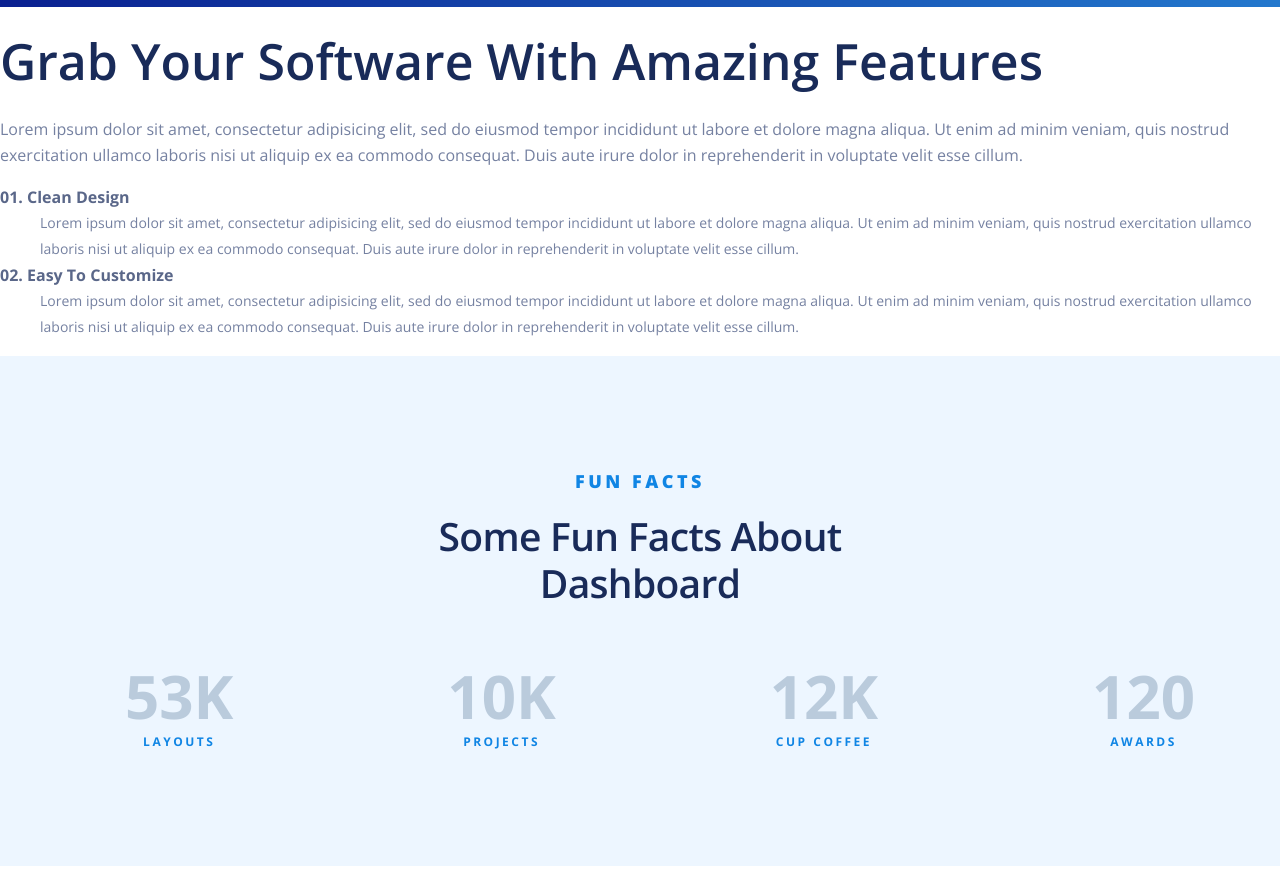
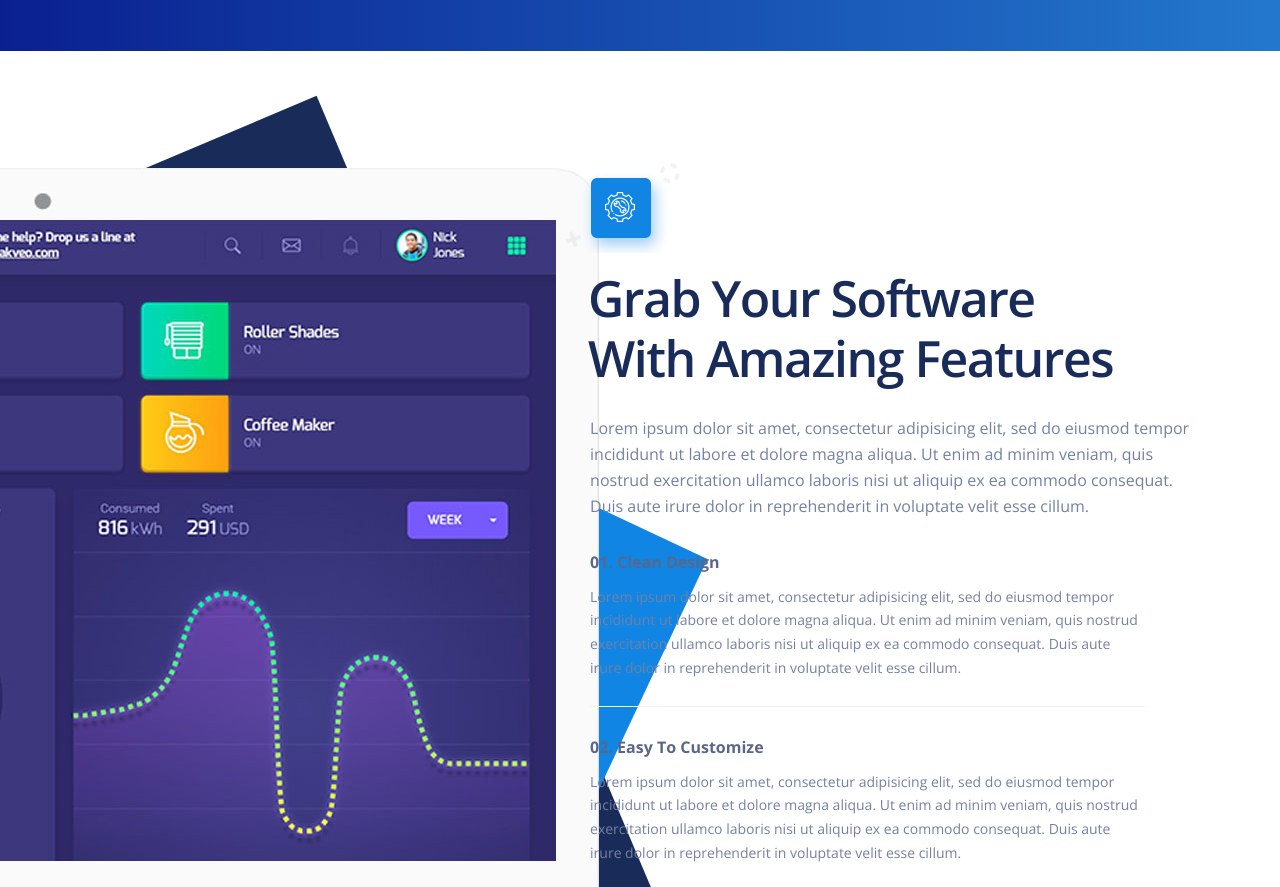
Before and after one commit to neseronn/Avdeenko, a plain HTML site: page index.html in a window 1280 px wide. Shown: the part 3033-3920 px from the top of the page. Drawn offline with nearby package versions, Linux system fonts and the light colour scheme.

Commit message:
add14LR
доделан scrollbar, картинки слева и иконка

```diff
--- a/css/style.css
+++ b/css/style.css
@@ -107,12 +107,12 @@ h1 {
     border-radius: 30px;
     letter-spacing: 2.4px;
     border: 1px solid #1085e4;
+    transition: 0.6s;
 }
 
 .btn-primary:hover {
     color: #1085e4;
     background-color: #fff;
-    /* border: 1px solid #1085e4; */
 }
 
 .btn-secondary {
@@ -125,6 +125,7 @@ h1 {
     border-radius: 30px;
     letter-spacing: 2.4px;
     border: 1px solid #cbdbe8;
+    transition: 0.6s;
 }
 .btn-secondary:hover {
     background-color: #fff;
@@ -138,15 +139,18 @@ h1 {
     font-weight: 400;
     letter-spacing: 1.6px;
     padding: 21px 55px;
+    transition: 0.6s;
 }
 .btn-subscribe {
     font-size: 14px;
     padding: 14px 43px;
     letter-spacing: 2.9px;
+    transition: 0.6s;
 }
 .btn-learn-more {
     padding: 21px 62px;
     letter-spacing: 2.5px;
+    transition: 0.6s;
 }
 .btn-info {
     color: #8085b1;
@@ -158,10 +162,12 @@ h1 {
     padding: 21px 62px;
     border-radius: 30px;
     letter-spacing: 2.3px;
+    transition: 0.6s;
 }
 .btn-info-blue {
     color: #fff;
     background-color: #1085e4;
+    transition: 0.6s;
 }
 
 /* page-company */
@@ -222,7 +228,8 @@ h1 {
 .grid-item {
     padding: 26px 30px 61px 30px;
     text-align: center;
-    box-shadow: 0 0 5px #9aa3ba;
+    box-shadow: 0px 10px 13px 2px #f4f4f4;
+    border-radius: 10px;
 }
 .grid-item-1 {
     grid-area: b;
@@ -284,6 +291,7 @@ h1 {
     color: #1085e4;
 }
 .grid-icon {
+    display: block;
     margin: 0 auto;
     background-repeat: no-repeat;
     height: 90px; /*высота*/
@@ -340,8 +348,8 @@ h1 {
 
 .page-subscribe {
     margin-top: 116px;
-    padding: 30px 0;
-    background: rgba(10,32,144,1);
+    padding: 50px 0 54px;
+    background: rgba(10, 32, 144, 1);
     background: -moz-linear-gradient(left, rgba(10,32,144,1) 0%, rgba(35,120,205,1) 100%);
     background: -webkit-gradient(left top, right top, color-stop(0%, rgba(10,32,144,1)), color-stop(100%, rgba(35,120,205,1)));
     background: -webkit-linear-gradient(left, rgba(10,32,144,1) 0%, rgba(35,120,205,1) 100%);
@@ -356,7 +364,7 @@ h1 {
     align-items: center;
 }
 .box-subscr-child {
-    flex-basis: 50%;
+    flex-basis: 49%;
 }
 .page-subscribe .title-h2 span {
     font-size: 13px;
@@ -367,13 +375,14 @@ h1 {
     letter-spacing: 3.6px;
     margin-bottom: 18px;
 }
-.page-subscribe h2 {
+.page-subscribe .title-h2 {
     font-size: 50px;
     font-weight: 600;
     color: #ffffff;
     margin-top: 0;
     line-height: 1.2;
     margin-bottom: 30px;
+    /* margin-bottom: 25px; */
     letter-spacing: -1.5px;
 }
 .page-subscribe p {
@@ -381,6 +390,7 @@ h1 {
     font-weight: 400;
     color: #dfe8ff;
     max-width: 405px;
+    margin-bottom: 38px;
 }
 .box-subscr-user input {
     border: 2px solid #3f5cb1;
@@ -423,6 +433,46 @@ h1 {
 
 
 /* page-software */
+.page-software {
+    padding: 110px 0 147px 0;
+    position: relative;
+}
+.software-img1 {
+    display: block;
+    background-image: url(../img/software1.png);
+    background-repeat: no-repeat;
+    position: absolute;
+    width: 1079px;
+    height: 1079px;
+    transform: rotate(25.2deg);
+    z-index: -2;
+    /* margin-left: -350px;*/
+    margin-left: -550px;
+    margin-top: 117px;
+}
+.software-img2 {
+    display: block;
+    background-image: url(../img/software2.png);
+    background-repeat: no-repeat;
+    position: absolute;
+    width: 1078px;
+    height: 1079px;
+    transform: rotate(-22.9deg);
+    z-index: -3;
+    margin-left: -509px;
+    margin-top: 102px;
+}
+.software-img {
+    display: block;
+    background-image: url(../img/page-software-pc.png);
+    background-repeat: no-repeat;
+    width: 931px;
+    height: 891px;
+    position: absolute;
+    top: 117px;
+    left: -200px;
+    z-index: -1;
+}
 
 .page-software h2 {
     font-size: 50px;
@@ -446,6 +496,63 @@ h1 {
     font-size: 14px;
     font-weight: 400;
     color: #7581a1;
+}
+.page-software-icon {
+    display: block;
+    background-image: url(../img/software-icon.png);
+    background-repeat: no-repeat;
+    width: 122px;
+    height: 92px;
+    margin-left: -30px;
+}
+.page-software .title-h2 {
+    max-width: 550px;
+    margin: 15px 0 27px -2px;
+    /* margin-top: 15px;
+    margin-bottom: 27px; */
+}
+.page-software-list {
+    margin-top: 30px;
+    padding-right: 50px;
+    height: 340px;
+    overflow: hidden;
+    overflow-y: scroll;
+}
+/* полоса прокрутки (скроллбар) */
+.page-software-list::-webkit-scrollbar {
+    width: 4px; /* ширина для вертикального скролла */
+    background-color: #f3f6ff;
+}
+/* ползунок скроллбара */
+.page-software-list::-webkit-scrollbar-thumb {
+    background-color: #1085e4;
+    border-radius: 9em;
+}
+.software-line {
+    background-color: #f2f2f2;
+    display: block;
+    width: 100%;
+    height: 1px;
+    margin-bottom: 26.5px;
+}
+.page-software-list dt {
+    font-weight: 700;
+    color: #5a6789;
+    margin-bottom: 10px;
+
+}
+.page-software-list dd {
+    margin-left: 0;
+    margin-bottom: 26.5px;
+    line-height: 1.7;
+}
+.page-software-flex {
+    display: flex;
+    justify-content: flex-end;
+}
+
+.page-software-flex>div {
+    flex-basis: 54.5%;
 }
 
 /* page-stat */
@@ -565,7 +672,7 @@ h1 {
     letter-spacing: 3.5px;
     margin-bottom: 21px;
 }
-.title-h2 {
+.page-plan .title-h2 {
     font-size: 39px;
     letter-spacing: -0.7px;
 }
--- a/index.html
+++ b/index.html
@@ -149,23 +149,52 @@
     </div>
 
     <div class="page-software">
+        <div class="software-img1"></div>
+        <div class="software-img2"></div>
+        <div class="software-img"></div>
+        <div class="wrap page-software-flex">
             <div>
-            <h2>Grab Your Software With Amazing Features</h2>
-            <p>Lorem ipsum dolor sit amet, consectetur adipisicing elit, sed do eiusmod tempor incididunt ut labore et
-                dolore magna aliqua. Ut enim ad minim veniam, quis nostrud exercitation ullamco laboris nisi ut aliquip
-                ex ea commodo consequat. Duis aute irure dolor in reprehenderit in voluptate velit esse cillum.</p>
-            <dl>
+                <div class="page-software-icon"></div>
+                <h2 class="title-h2">Grab Your Software With Amazing Features</h2>
+                <p>Lorem ipsum dolor sit amet, consectetur adipisicing elit, sed do eiusmod tempor incididunt ut labore et dolore magna aliqua. Ut enim ad minim veniam, quis nostrud exercitation ullamco laboris nisi ut aliquip ex ea commodo consequat. Duis aute irure dolor in reprehenderit in voluptate velit esse cillum.</p>
+                <dl class="page-software-list">
                     <dt>01. Clean Design</dt>
                     <dd>Lorem ipsum dolor sit amet, consectetur adipisicing elit, sed do eiusmod tempor incididunt ut labore
                         et dolore magna aliqua. Ut enim ad minim veniam, quis nostrud exercitation ullamco laboris nisi ut
                         aliquip ex ea commodo consequat. Duis aute irure dolor in reprehenderit in voluptate velit esse
                         cillum.</dd>
+                    <div class="software-line"></div>
+                    <dt>02. Easy To Customize</dt>
+                    <dd>Lorem ipsum dolor sit amet, consectetur adipisicing elit, sed do eiusmod tempor incididunt ut labore
+                        et dolore magna aliqua. Ut enim ad minim veniam, quis nostrud exercitation ullamco laboris nisi ut
+                        aliquip ex ea commodo consequat. Duis aute irure dolor in reprehenderit in voluptate velit esse
+                        cillum.</dd>
+                    <div class="software-line"></div>
+                    <dt>01. Clean Design</dt>
+                    <dd>Lorem ipsum dolor sit amet, consectetur adipisicing elit, sed do eiusmod tempor incididunt ut labore
+                        et dolore magna aliqua. Ut enim ad minim veniam, quis nostrud exercitation ullamco laboris nisi ut
+                        aliquip ex ea commodo consequat. Duis aute irure dolor in reprehenderit in voluptate velit esse
+                        cillum.</dd>
+                    <div class="software-line"></div>
+                    <dt>02. Easy To Customize</dt>
+                    <dd>Lorem ipsum dolor sit amet, consectetur adipisicing elit, sed do eiusmod tempor incididunt ut labore
+                        et dolore magna aliqua. Ut enim ad minim veniam, quis nostrud exercitation ullamco laboris nisi ut
+                        aliquip ex ea commodo consequat. Duis aute irure dolor in reprehenderit in voluptate velit esse
+                        cillum.</dd>
+                    <div class="software-line"></div>
+                    <dt>01. Clean Design</dt>
+                    <dd>Lorem ipsum dolor sit amet, consectetur adipisicing elit, sed do eiusmod tempor incididunt ut labore
+                        et dolore magna aliqua. Ut enim ad minim veniam, quis nostrud exercitation ullamco laboris nisi ut
+                        aliquip ex ea commodo consequat. Duis aute irure dolor in reprehenderit in voluptate velit esse
+                        cillum.</dd>
+                    <div class="software-line"></div>
                     <dt>02. Easy To Customize</dt>
                     <dd>Lorem ipsum dolor sit amet, consectetur adipisicing elit, sed do eiusmod tempor incididunt ut labore
                         et dolore magna aliqua. Ut enim ad minim veniam, quis nostrud exercitation ullamco laboris nisi ut
                         aliquip ex ea commodo consequat. Duis aute irure dolor in reprehenderit in voluptate velit esse
                         cillum.</dd>
                 </dl>
+            </div>
         </div>
     </div>
 
```
Also changed, not shown: img/page-software-pc.png (added), img/software-icon.png (added), img/software1.png (added), img/software2.png (added). Lines whose indentation alone changed are shown as unchanged.
